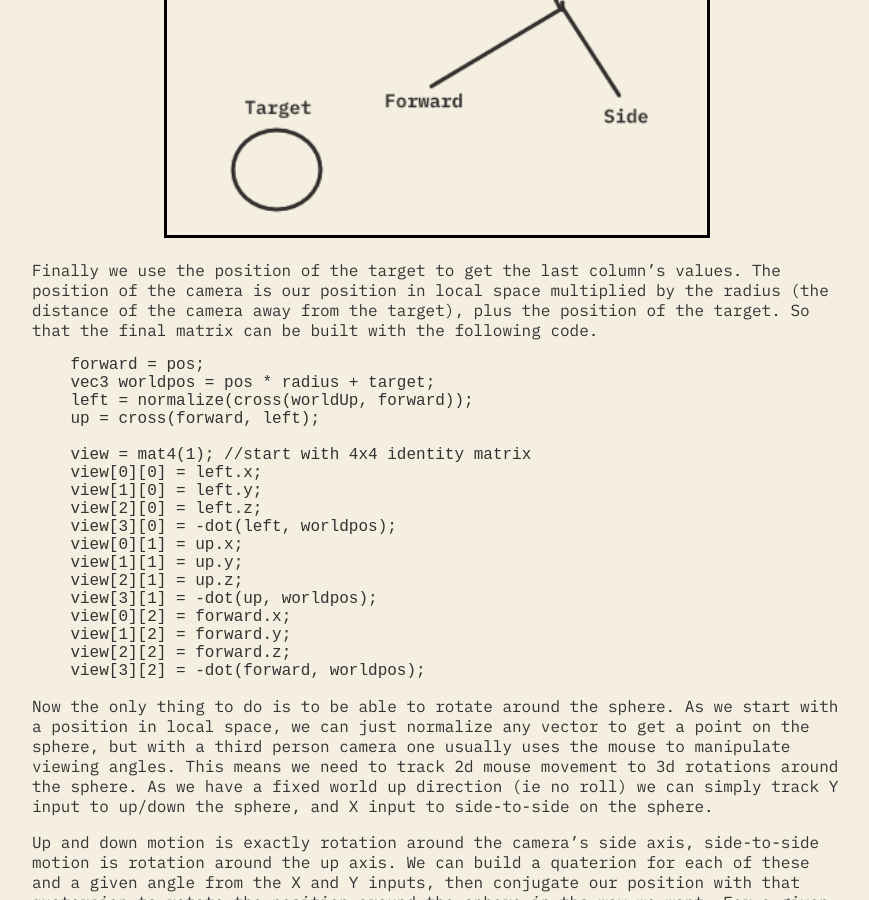
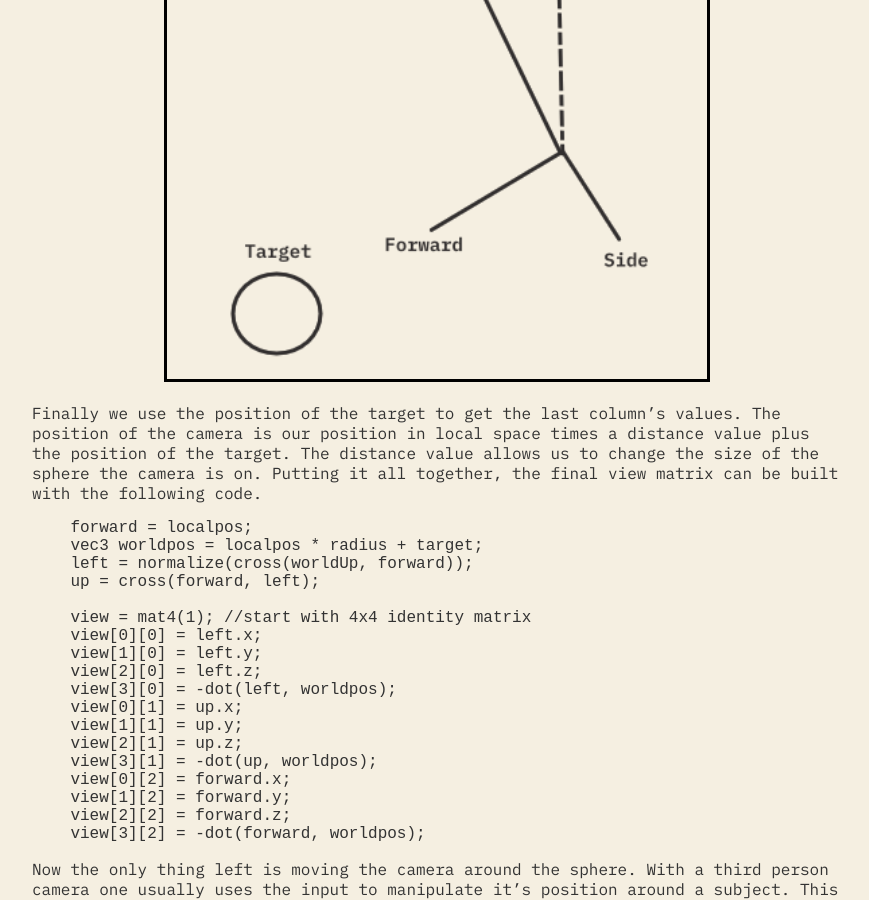
Before and after one commit to NoamZeise/pages, a Jekyll site: the page built from _posts/2023-12-16-Meditative-Marble.md, in a window 1280 px wide and 900 px high, scrolled down 3530 px. Shown: the whole window, without its empty margins (203-1072 px from the left). Built offline with Jekyll 4.4.1, drawn with Linux system fonts in a browser that asks for light colours; some of the changed text lies outside the part shown.

Commit message:
Changed matrix text to latex images, spelling mistake fixes

````diff
--- a/_posts/2023-12-16-Meditative-Marble.md
+++ b/_posts/2023-12-16-Meditative-Marble.md
@@ -50,20 +48,11 @@
 
 Our goal is a matrix which transforms a vector from it's position in the world, to it's position in relation to the camera. This is a change of basis (we want a vector in terms of the camera's axes), which can be represented by matrix multiplication with the new basis vectors as the rows of a 3x3 matrix, which we expand to 4x4 so that we can translate the view by the position of the camera. The translation ensures moving the position of camera without it's basis chaning will move a vertex in relation to the camera. This kind of matrix is called a view matrix, and it is the result of the following calculation.
 
-```
-| S.x S.y S.z 0 |   | 1  0  0  -P.x |
-| U.x U.y U.z 0 |   | 0  1  0  -P.y |
-| F.x F.y F.z 0 | * | 0  0  1  -P.z |
-| 0   0   0   1 |   | 0  0  0    1  |
-```
+<img alt="Matrix Multiplication for view matrix" src="/assets/img/posts/Meditative-Marble/mat-mul/mat.png" style="outline-style: none; width: 90vmin;">
+
 Note that we can simplify this to a single matrix, as the transform matrix on the right of the multiplication will only affect the last column of the view matrix. Each entry in the last column is given by the dot product of the position (`P`) and each basis vector along that row. If we do the full matrix multiplication, the result is clear.
 
-```
-| 1*S.x | 1*S.y | 1*S.z | -P.x*S.x + -P.y*S.y + -P.z*S.z |   | S.x S.y S.z -P*S |
-| 1*S.x | 1*S.y | 1*S.z | -P.x*S.x + -P.y*S.y + -P.z*S.z |   | U.x U.y U.z -P*U |
-| 1*S.x | 1*S.y | 1*S.z | -P.x*S.x + -P.y*S.y + -P.z*S.z | = | F.x F.y F.z -P*F |
-|   0   |   0   |   0   |               1                |   |  0   0   0    1  |
-```
+<img alt="Show matrix multiplication leads to dot products on rightmost column" src="/assets/img/posts/Meditative-Marble/mat/mat.png" style="outline-style: none; width: 90vmin;">
 
 Now that we know how to represent a camera's state in 3D, we have to restrict the axes and positions to be consistently pointing towards a moving target as we rotate around it. To make this simpler I store the camera's position as a unit vector from the origin (I will call this local space) and only consider the target's position when I build the view matrix.
 
@@ -71,15 +60,15 @@
 
 We start with a position representing a point on the sphere's surface in local space, so the centre being observed is at position `(0, 0, 0)`, as well as a radius for how far away from the target the camera should be. We also need a world up direction, this is because a third person camera doesn't have any roll, it is always horizontal to the world, so we must have a consistent up facing direction (this is an arbitrary choice, but should probably be one of the world space's basis vectors e.g `(0, 0, 1)`).  We can now calculate the camera's basis vectors.
 
-Forward is just our position vector, as the target is at `(0, 0, 0)`. We can then get a side-facing vector by doing the cross product of the world up vector and our target vector. Recall that the cross product gives a new vector perpendicular to the other two, but becauase world up and forward will usually not themselves be perpendicular, we need to normalize this new vector to ensure it has unit length. If this isn't done, the camera would look like it was getting further away as the camera neared the top or bottom of the sphere. We can then recalculate our ideal perpendicular up with the cross product of the forward and left vectors. This gives us our three basis vectors.
+Forward is just our position vector, as the target is at `(0, 0, 0)`. We can then get a side-facing vector by doing the cross product of the world up vector and our target vector. Recall that the cross product gives a new vector perpendicular to the other two, but becauase world up and forward will usually not themselves be perpendicular, we need to normalize the side vector to ensure it has unit length. If this isn't done, the camera would look like it was getting further away as the camera neared the top or bottom of the sphere. We can then recalculate our ideal perpendicular up vector with the cross product of the forward and side vectors. This gives us our three basis vectors for view space.
 
 ![The axes of our camera](/assets/img/posts/Meditative-Marble/camera-rot.png)
 
-Finally we use the position of the target to get the last column's values. The position of the camera is our position in local space multiplied by the radius (the distance of the camera away from the target), plus the position of the target. So that the final matrix can be built with the following code.
+Finally we use the position of the target to get the last column's values. The position of the camera is our position in local space times a distance value plus the position of the target. The distance value allows us to change the size of the sphere the camera is on. Putting it all together, the final view matrix can be built with the following code.
 
 ```
-    forward = pos;
-    vec3 worldpos = pos * radius + target;
+    forward = localpos;
+    vec3 worldpos = localpos * radius + target;
     left = normalize(cross(worldUp, forward));
     up = cross(forward, left);
 
@@ -98,9 +87,9 @@
     view[3][2] = -dot(forward, worldpos);
 ```
 
-Now the only thing to do is to be able to rotate around the sphere. As we start with a position in local space, we can just normalize any vector to get a point on the sphere, but with a third person camera one usually uses the mouse to manipulate viewing angles. This means we need to track 2d mouse movement to 3d rotations around the sphere. As we have a fixed world up direction (ie no roll) we can simply track Y input to up/down the sphere, and X input to side-to-side on the sphere.
+Now the only thing left is moving the camera around the sphere. With a third person camera one usually uses the input to manipulate it's position around a subject. This means we need to track 2d input to 3d rotations around the sphere's surface. As we have a fixed world up direction (ie no roll) we can simply track Y input to up and down motion and X input to sideways motion on the sphere.
 
-Up and down motion is exactly rotation around the camera's side axis, side-to-side motion is rotation around the up axis. We can build a quaterion for each of these and a given angle from the X and Y inputs, then conjugate our position with that quaternion to rotate the position around the sphere in the way we want. For a given frame we get a 2D vector for the input, then build a quaternion that encompasses rotation around these axes, then update the camera's position with this quaterions.
+Up and down motion is exactly rotation around the camera's side axis, side-to-side motion is rotation around the up axis. Quaternions can be built using a rotation axis and an angle, then we can conjugate our camera's position with that quaternion to rotate it around the sphere. For a given frame we get a 2D vector for the input direction, build a quaternion that encompasses rotation around the two axes by the input amount, then update the camera's position using the quaternion.
 
 ```
 quat qx = quat( cos(input.x), sin(input.x) * up);
@@ -109,10 +98,10 @@
 pos = q * pos * conjugate(q);
 ```
 
-Note that at extreme angles, when the camera is at the very top or bottom of the sphere, the cross product of forward and world up will be 0, which cannot be normalized. This means we must limit our rotation to some cutoff value at the extremes so the camera does not flip around at the extremes. I do this before I update the position.
+Note that at extreme angles, when the camera is at the very top or bottom of the sphere, the cross product of forward and world up will be 0, which cannot be normalized, leading to some jittery behaviour. This means we must limit our angle to some cutoff value at the extremes. I do this before I update the position.
 
 ```
-float updot = dot(forward, worldUp); // == 1 if parallel
+float updot = dot(forward, worldUp); // == 1 if parallel, as these are unit vectors
 // if above lim and moving up, or below -lim and moving down, don't move that way
 if(updot > lim && input.y < 0 || -updot > lim && input.y > 0)
 	input.y = 0;
````
Also changed, not shown: other parts of _posts/2023-12-16-Meditative-Marble.md (+7 -3 lines), assets/img/posts/Meditative-Marble/mat-mul/mat.png (added), assets/img/posts/Meditative-Marble/mat/mat.png (added), 15 other files.
